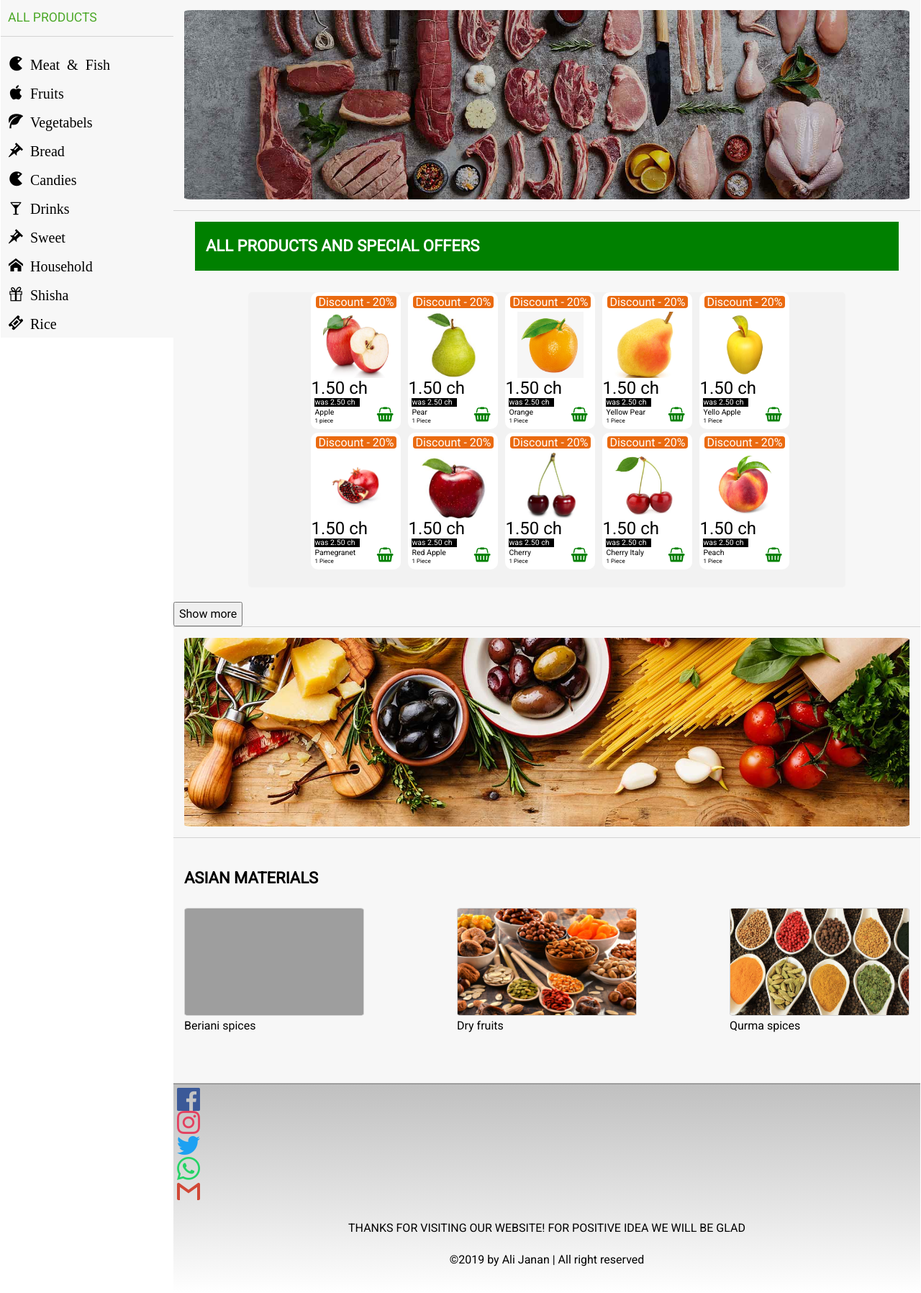
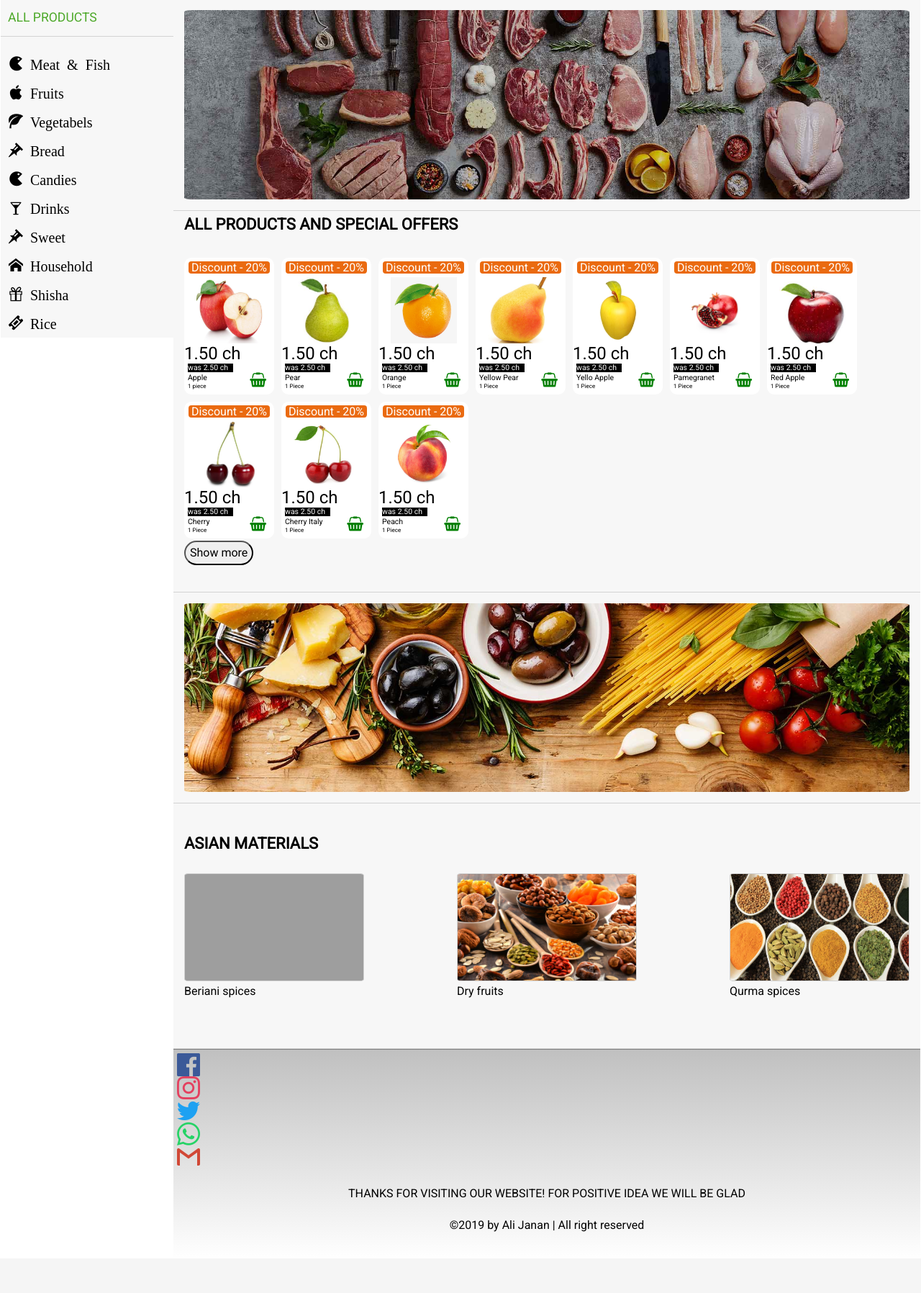
Before and after one commit to Ali-Janan/WebSite, a PHP site: page /index.php?page=index in a window 1280 px wide. Shown: the part 86-1882 px from the top of the page at 72% size. After the commit the page ends 1797 px from the top, so only its background shows below. Run offline with PHP 8.4, Linux system fonts and the light colour scheme; some web fonts are replaced; grey boxes are pictures that could not be loaded.

Commit message:
some new orgaination in pruduct items

```diff
--- a/asset/css/index.css
+++ b/asset/css/index.css
@@ -278,33 +278,29 @@ ul {
 .products {
   grid-area: products;
   background-color: #F7F7F7;
-  align-content: center;
   border-bottom: 1px lightgray solid;
+  padding-top: 0;
 }
-.head-text {
-  display: block;
-  background-image: linear-gradient(green, green);
-  margin: 30px;
-  color: white;
-  margin-top: 15px;
+.text-head {
+  margin-top: 0px;
+  padding-left: 15px;
 }
-.container {
+.containers {
   display: flex;
   flex-flow: row;
   flex-wrap: wrap;
-  padding-right: 30px;
-  padding-left: 30px;
-  padding-top: 40px;
-  justify-content: center;
+  justify-content: flex-start;
+  padding-bottom: 35px;
+  padding-left: 10px;
 }
 .itmes {
   position: relative;
-  margin-left: 10px;
   height: 190px;
   width: 125px;
   background-color: white;
   border-radius: 10px;
-  margin-bottom: 5px;
+  margin: 5px 5px;
+
 }
 .itmes img {
   cursor: pointer;
@@ -367,6 +363,14 @@ ul {
   font-size: 8px;
   margin-left: 5px;
 }
+#readMoreBtn {
+  /* background-color: red; */
+  border-radius: 5em;
+  position: relative;
+  left: 15px;
+  bottom: 37px;
+}
+/* display more which is in normal hiden*/
 #more {
   display: none;
 }
@@ -402,7 +406,6 @@ ul {
   grid-area: asian;
   background-color: #F7F7F7;
   border-bottom: 1px lightgray solid;
-  /* height: 500px; */
   display: flex;
   flex-flow: column;
   justify-content: space-between;
@@ -418,7 +421,6 @@ ul {
   height: 150px;
   border: 1px lightgray solid;
   border-radius: 2%;
-
 }
 /* ASIAN END */
 
--- a/html/index.html
+++ b/html/index.html
@@ -11,8 +11,10 @@
 
   <!-- PRODUCTS START -->
   <section class="products">
-    <h1 class="head-text padding">All Products and Special offers</h1>
-    <div class="container" id="myUL">
+
+    <h1 class="text-head">All Products and Special offers</h1>
+
+    <div class="containers" id="myUL">
 
       <div class="itmes">
         <span class="discount">Discount - 20%</span>
@@ -138,7 +140,7 @@
       <span id="jan"></span>
     </div>
 
-    <div id="more" class="container">
+    <div class="containers" id="more" >
 
       <div class="itmes">
         <span class="discount">Discount - 20%</span>
@@ -261,8 +263,8 @@
       </div>
 
     </div>
+<button onclick="myFunction()" id="readMoreBtn">Show more</button>
 
-    <button onclick="myFunction()" id="readMoreBtn">Show more</button>
   </section>
 <!-- PRODUCTS END -->
 
@@ -278,7 +280,7 @@
 <!-- ASIAN START -->
 <section class="asian padding">
 
-  <div class="text-head">
+  <div>
     <h1>Asian Materials</h1>
   </div>
 
```
